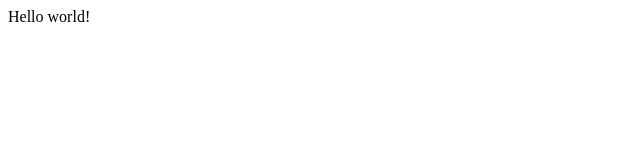
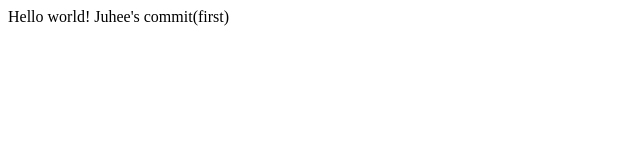
Before and after one commit to younghoo88/git_study_in_starbucks, a plain HTML site: page index.html in a window 1280 px wide. Shown: the whole page, without its empty margins (0-640 px from the left). Drawn offline with Linux system fonts and the light colour scheme.

Commit message:
first commit

```diff
--- a/index.html
+++ b/index.html
@@ -2,6 +2,7 @@
     <body>
 
         Hello world!
+        Juhee's commit(first)
 
     </body>
 </html>
```
